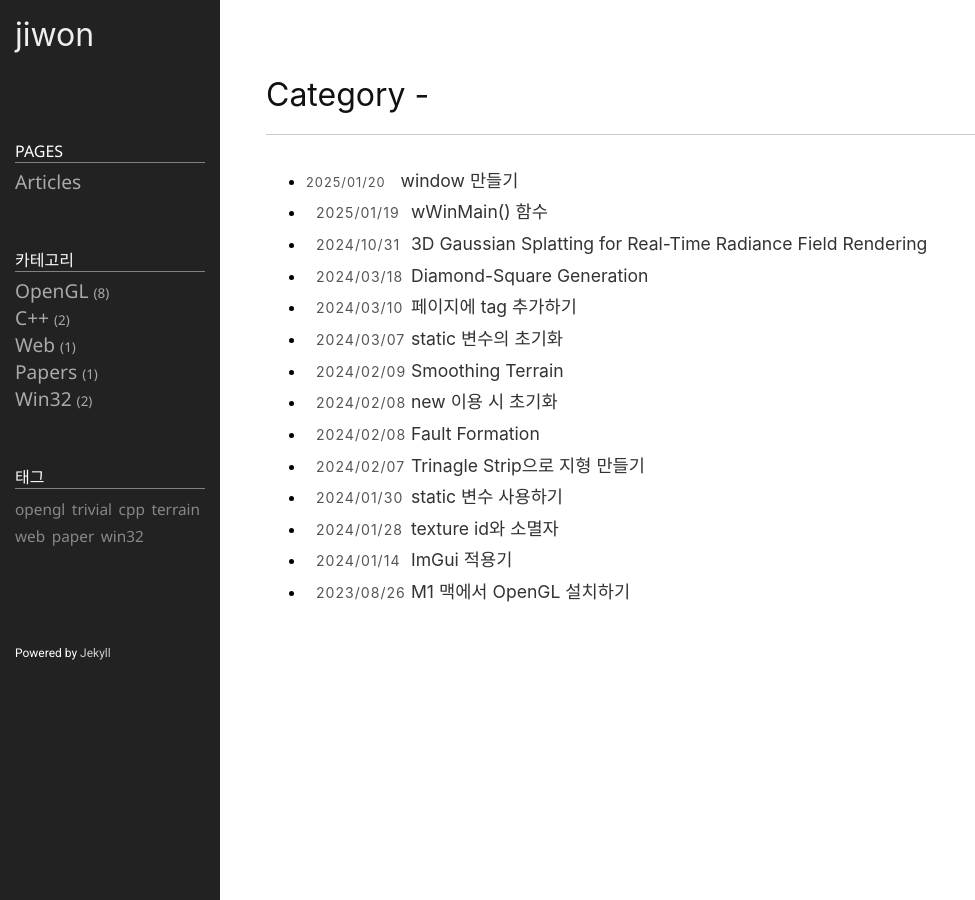
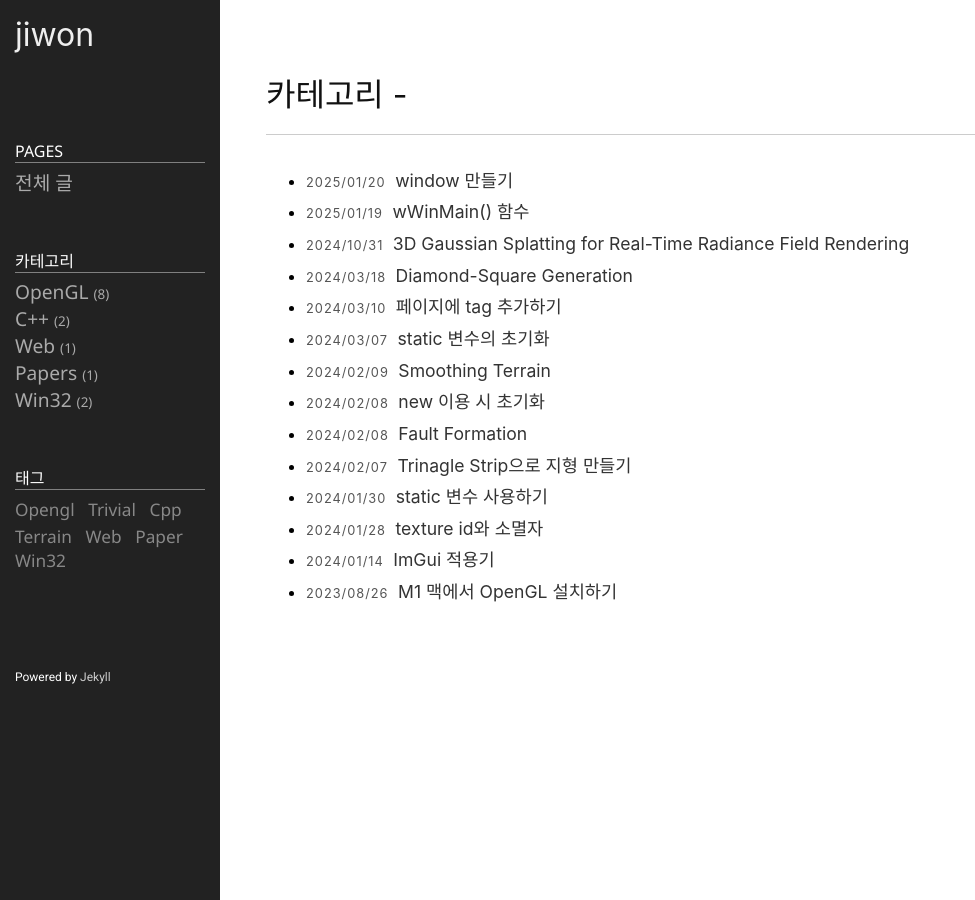
Before and after one commit to jiwon1304/jiwon1304.github.io, a Jekyll site: the page built from category.md, in a window 1280 px wide. Shown: the whole page, without its empty margins (0-975 px from the left). Built offline with Jekyll 4.4.1, drawn with Linux system fonts in a browser that asks for light colours; some web fonts are replaced.

Commit message:
모바일 카테고리 수정

```diff
--- a/_includes/category.html
+++ b/_includes/category.html
@@ -1,6 +1,6 @@
 <article class="post">
 	<header class="post-header home">
-		<div class="post-title">Category - <span id='category-name'></span></div>
+		<div class="post-title">카테고리 - <span id='category-name'></span></div>
 	</header>
 
 	<div class="post-content">
@@ -8,16 +8,15 @@
 		<ul class="post-list">
 			{%- for post in site.posts -%}
 			<li class="post-list-item post-category-{{post.categories}}">
-				<!-- {%- assign date_format = site.date_format | default: "%b %-d, %Y" -%} -->
 				{%- assign date_format = "%Y/%m/%d" -%}
 				<span class="post-date">{{ post.date | date: date_format }}</span>
-				<a class="post-link" href="{{ post.url | relative_url }}">
+				<a class="post-link" href="{{ post.url | absolute_url }}">
 					{{ post.title | escape }}
-				{%- if site.show_excerpts -%}{{ post.excerpt }}{%- endif -%}
+				</a>
 			</li>
-		  	{%- endfor -%}
+			{%- endfor -%}
 		</ul>
-	  	{%- endif -%}
+		{%- endif -%}
 	</div>
 </article>
 
--- a/_includes/home.html
+++ b/_includes/home.html
@@ -1,6 +1,6 @@
 <article class="post">
   <header class="post-header home">
-    <div class="post-title">Articles</div>
+    <div class="post-title">전체 글</div>
   </header>
 
   <div class="post-content">
--- a/_includes/sidebar.html
+++ b/_includes/sidebar.html
@@ -17,7 +17,7 @@
       <li class="nav-title">Pages</li>
 	  <!-- <a rel="me" class="nav-item" href="https://jiwon1304.github.io/cv/">CV</a> -->
 	  <li>
-	  	<a class="nav-item" href="/">Articles</a>
+	  	<a class="nav-item" href="/">전체 글</a>
 	  </li>
 	  {% assign pages_list = site.pages %}
 	  {% for node in pages_list %}
--- a/public/css/style.css
+++ b/public/css/style.css
@@ -203,9 +203,11 @@ a.nav-item:hover { color: #777; }
 }
 
 .post-link {
-	margin-left: 10px;
+	margin-left: 5px;
 	font-size: 110%;
 	color: #333;
+	/* display: inline-block; */
+	/* width: 80px; */
 }
 
 #contact-list li .fa,
@@ -351,15 +353,15 @@ header.home {
 	color: #555;
 	letter-spacing: 1px;
 	font-size: 0.8em;
-	display: inline-block;
-	width: 80px;
+	/* display: inline-block; */
+	/* width: 80px; */
 }
 
 .tags{
-	font-size:80%;
+	font-size:90%;
 	color: #888888;
-	padding-right: 0.1em;
-	text-transform: lowercase;
+	padding-right: 0.5em;
+	/* text-transform: lowercase; */
 }
 
 
@@ -385,7 +387,7 @@ footer {
 	color: #ccc;
 }
 
-
+/* 모바일 */
 @media (max-width: 576px) {
 	article {
 		font-size: 0.9em;
@@ -408,11 +410,12 @@ footer {
 	}
 
 	.sidebar-nav {
-		margin: 0px;
+		margin: 10px;
 	}
 
 	.sidebar-item {
 		flex: 1 1 auto;
+		min-width: 15vw;
 	}
 
 	.sidebar-header {
```
